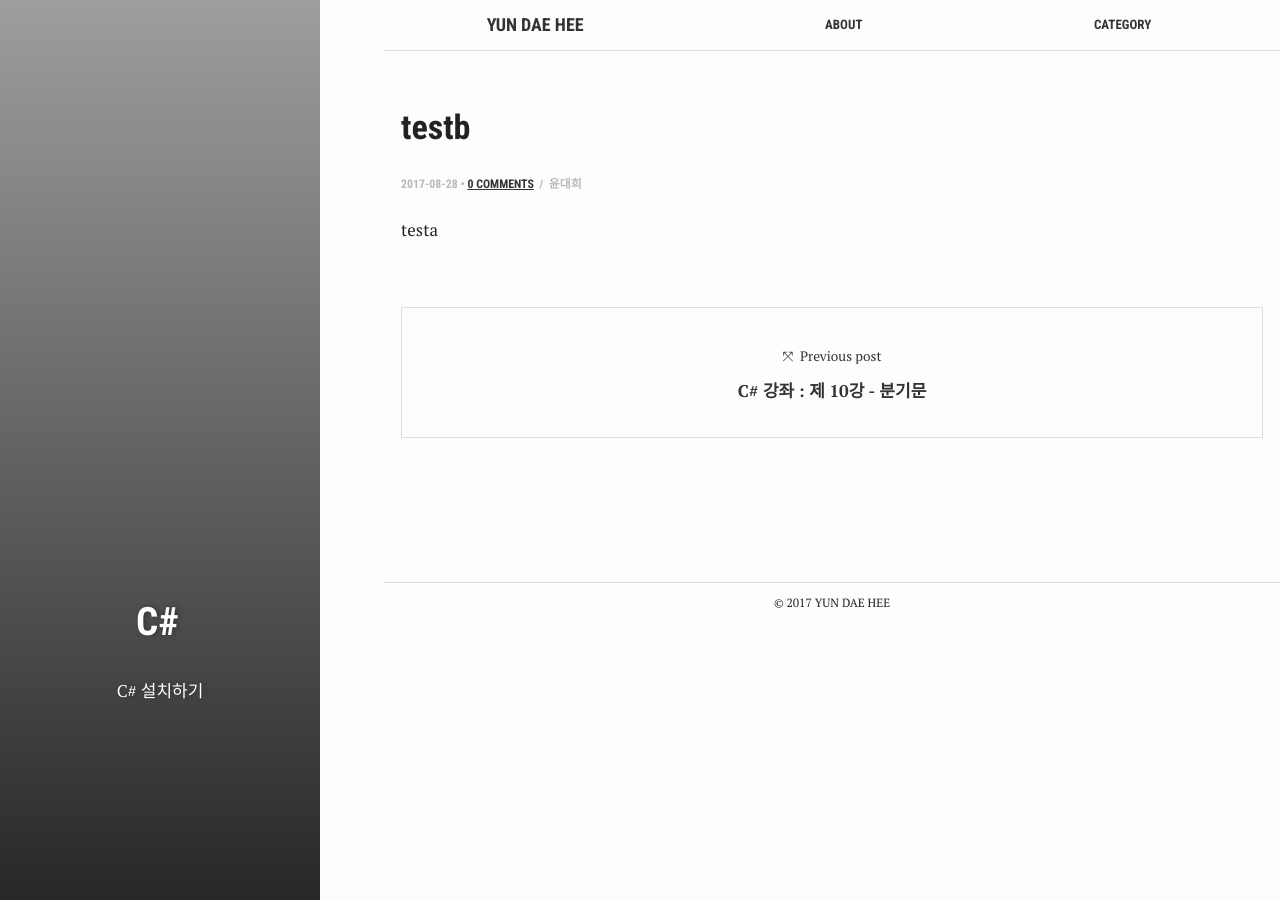
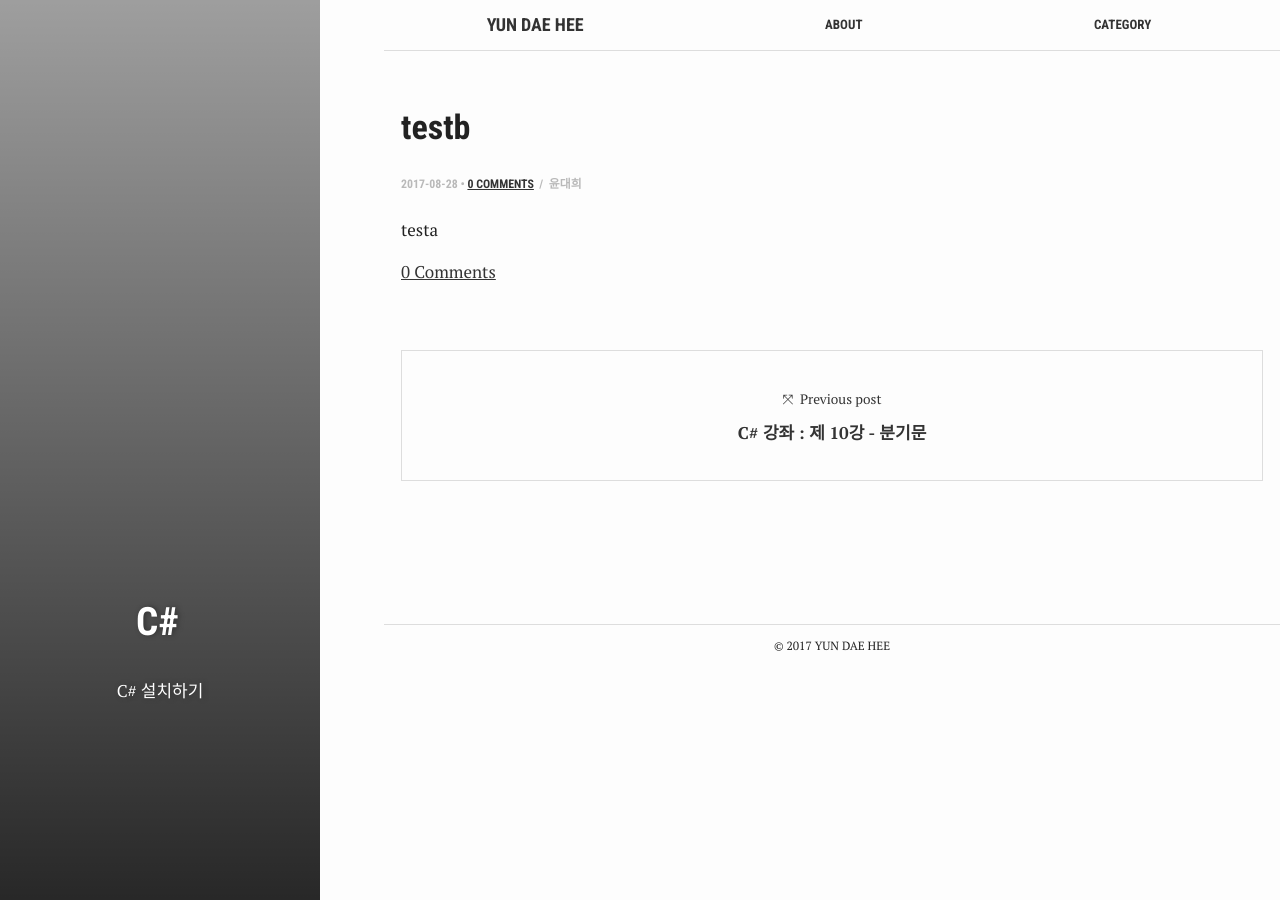
Before and after one commit to test076923/076923.github.io, a Jekyll site: the page built from _posts/2017-08-30-test.md, in a window 1280 px wide. Built offline with Jekyll 4.4.1, drawn with Linux system fonts in a browser that asks for light colours; comment, search, counter and statistics services are not loaded.

Commit message:
Update 2017-08-30-test.md

```diff
--- a/_posts/2017-08-30-test.md
+++ b/_posts/2017-08-30-test.md
@@ -14,3 +14,4 @@ author: 윤대희
 testa
 
 <script id="dsq-count-scr" src="//{{ site.disqus }}.disqus.com/count.js" async></script>
+<a href="https://076923.github.io{{ post.url }}#disqus_thread">0 Comments</a>
```
